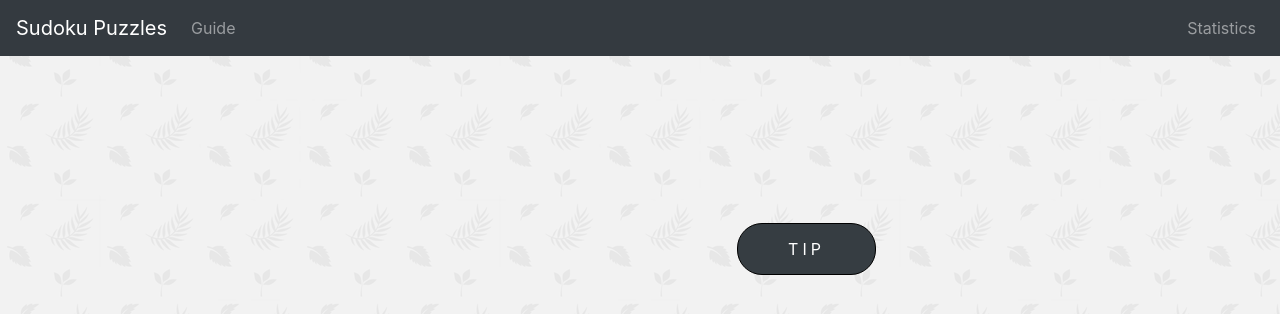
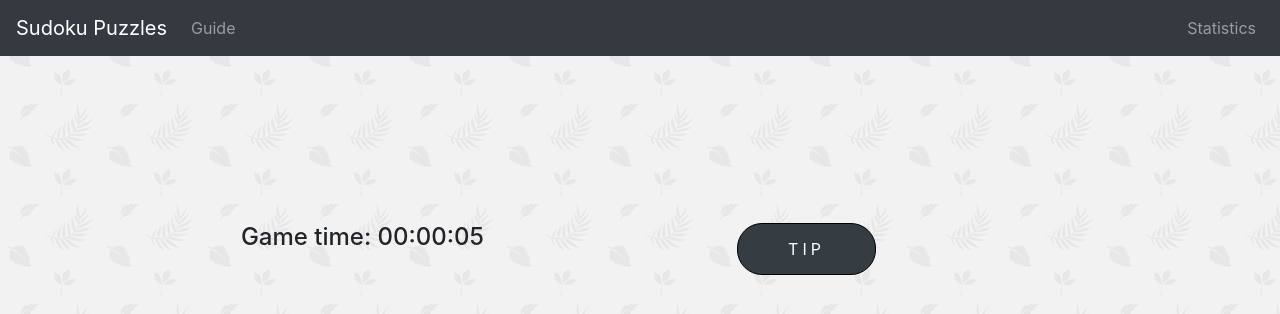
Before and after one commit to hubertstruminski/sudoku, a React (Create React App) app in the folder sudoku-react-js/: page / in a window 1280 px wide. Shown: the top 314 px of the page. Built offline with nearby package versions, Linux system fonts and the light colour scheme; no server answers.

Commit message:
add timer

```diff
--- a/sudoku-react-js/src/components/Sudoku.js
+++ b/sudoku-react-js/src/components/Sudoku.js
@@ -3,6 +3,7 @@ import { generateBoard } from '../actions/boardActions';
 import { getTip } from '../actions/tipActions';
 import { connect } from 'react-redux';
 import PropTypes from 'prop-types';
+import Timer from './Timer';
 
 class Sudoku extends React.Component {
     constructor() {
@@ -99,8 +100,12 @@ class Sudoku extends React.Component {
         return (
             <div className="container">
                 <div className="left" ref={(el) => this.divLeft = el}>
+                <h4>Game time: <Timer /></h4>
+                <br />
                     { isVisibleStart && this.createBoard(board).slice()}
                     {isVisibleTip && this.createBoard(boardTip).slice()}
+                    <br />
+
                 </div>
                 <div className="right">
                     <form onSubmit={this.giveTip}>
--- /dev/null
+++ b/sudoku-react-js/src/components/Timer.js
@@ -0,0 +1,79 @@
+import React from 'react';
+
+class Timer extends React.Component {
+    constructor(props) {
+        super(props);
+
+        this.state = {
+            isOn: false,
+            seconds: 0,
+            minutes: 0,
+            hours: 0
+        }
+        this.startTimer = this.startTimer.bind(this);
+        this.showTime = this.showTime.bind(this);
+    }
+
+    componentDidMount() {
+        this.startTimer();
+    }
+
+    componentWillUnmount() {
+        clearInterval(this.interval);
+    }
+
+    startTimer() {
+        this.interval = setInterval(() => {
+            if(this.state.seconds >= 59) {
+                this.setState(prevState => ({
+                    minutes: prevState.minutes + 1,
+                    seconds: -1
+                }));
+            }
+            if(this.state.minutes >= 59) {
+                this.setState(prevState => ({
+                    hours: prevState.hours + 1,
+                    minutes: -1
+                }));
+            }
+            this.setState(prevState => ({
+                seconds: prevState.seconds + 1
+            }));
+        }, 1000)
+    }
+
+    showTime() {
+        let sec, min, hr;
+
+        if(this.state.seconds < 10) {
+            sec = "0" + this.state.seconds;
+        } else {
+            sec = this.state.seconds;
+        }
+
+        if(this.state.minutes < 10) {
+            min = "0" + this.state.minutes;
+        } else {
+            min = this.state.minutes;
+        }
+
+        if(this.state.hours < 10) {
+            hr = "0" + this.state.hours;
+        } else {
+            hr = this.state.hours;
+        }
+
+
+        return hr + ":" + min + ":" + sec;
+    }
+
+
+    render() {
+        let time = this.showTime();
+        return (
+            <span>{time}</span>
+        );
+    }
+}
+
+export default Timer;
```
